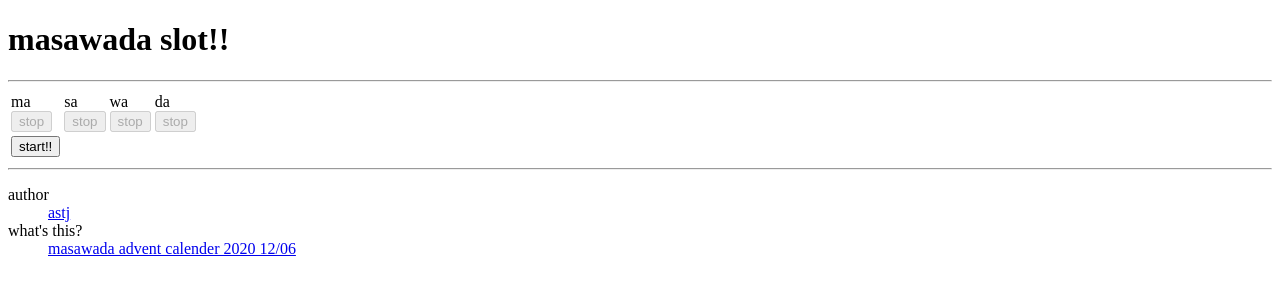
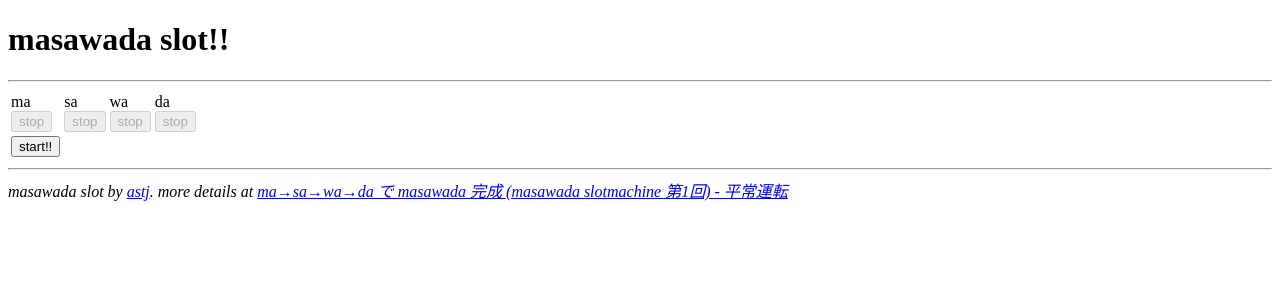
Before and after one commit to pastak/masawada-slotmachine, a Next.js app: page /masawada-slotmachine/slots in a window 1280 px wide. Shown: the top 300 px of the page. Built offline with nearby package versions, Linux system fonts and the light colour scheme.

Commit message:
footer component

```diff
--- /dev/null
+++ b/src/components/Footer/index.tsx
@@ -0,0 +1,10 @@
+import React from "react";
+
+export const Footer: React.FC = () => (
+  <address>
+    masawada slot by <a href="https://github.com/astj">astj</a>. more details at{" "}
+    <a href="https://blog.astj.space/entry/2020/12/06/235824">
+      ma→sa→wa→da で masawada 完成 (masawada slotmachine 第1回) - 平常運転
+    </a>
+  </address>
+);
--- a/src/pages/slots/index.tsx
+++ b/src/pages/slots/index.tsx
@@ -1,6 +1,7 @@
 import React from "react";
 import Head from "next/head";
 import { Slotmachine } from "../../components/Slotmachine";
+import { Footer } from "../../components/Footer";
 
 const SlotPage: React.FC = () => {
   const symbols = ["ma", "sa", "wa", "da"] as const;
@@ -15,18 +16,7 @@ const SlotPage: React.FC = () => {
       <hr />
       <Slotmachine symbols={symbols} />
       <hr />
-      <dl>
-        <dt>author</dt>
-        <dd>
-          <a href="https://github.com/astj">astj</a>
-        </dd>
-        <dt>what's this?</dt>
-        <dd>
-          <a href="https://blog.astj.space/entry/2020/12/06/235824">
-            masawada advent calender 2020 12/06
-          </a>
-        </dd>
-      </dl>
+      <Footer />
     </div>
   );
 };
```
